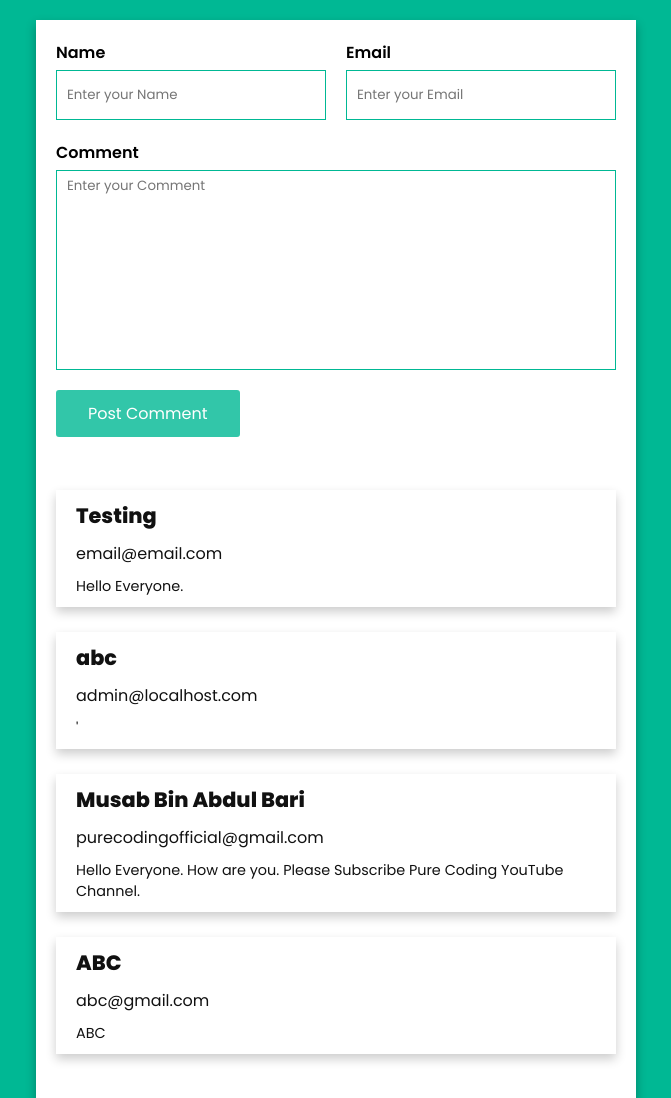
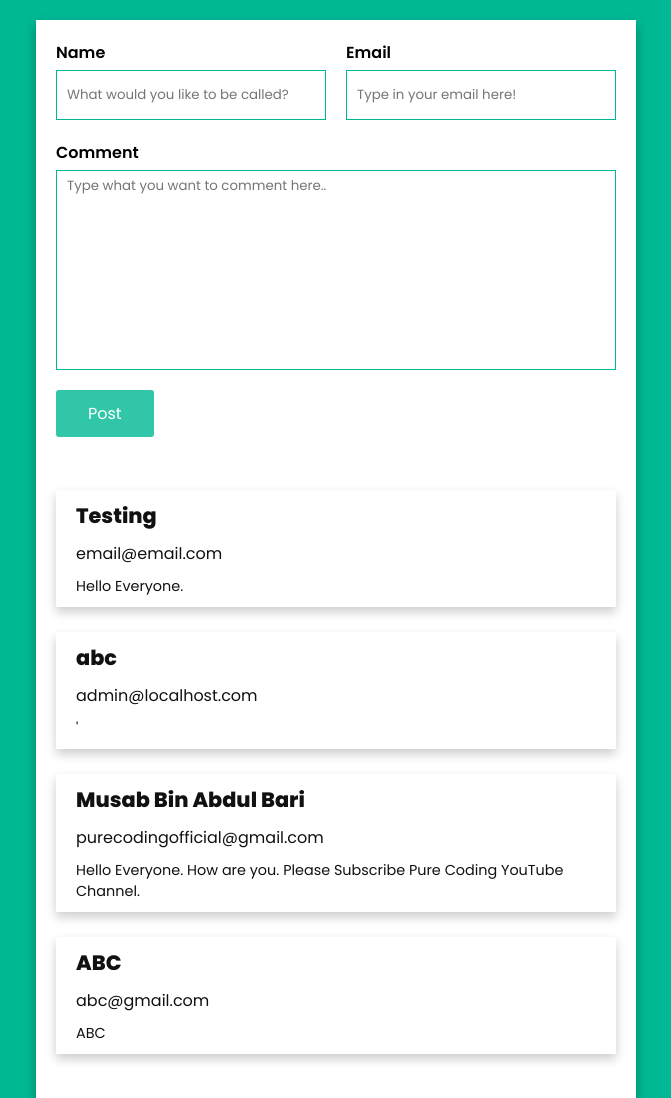
Before and after one commit to NabilAFK/comment, a PHP site: page / in a window 1280 px wide. Shown: the top 1098 px of the page, without its empty margins (304-975 px from the left). Run offline with PHP 8.4, Linux system fonts and the light colour scheme; data comes from the database, SQL or seed files in the repository.

Commit message:
Update index.php

```diff
--- a/index.php
+++ b/index.php
@@ -29,7 +29,7 @@ if (isset($_POST['submit'])) { // Check press or not Post Comment Button
 
 	<link rel="stylesheet" type="text/css" href="style.css">
 
-	<title>Comment System in PHP - Pure Coding</title>
+	<title>Comment System - By Nabil</title>
 </head>
 <body>
 	<div class="wrapper">
@@ -37,19 +37,19 @@ if (isset($_POST['submit'])) { // Check press or not Post Comment Button
 			<div class="row">
 				<div class="input-group">
 					<label for="name">Name</label>
-					<input type="text" name="name" id="name" placeholder="Enter your Name" required>
+					<input type="text" name="name" id="name" placeholder="What would you like to be called?" required>
 				</div>
 				<div class="input-group">
 					<label for="email">Email</label>
-					<input type="email" name="email" id="email" placeholder="Enter your Email" required>
+					<input type="email" name="email" id="email" placeholder="Type in your email here!" required>
 				</div>
 			</div>
 			<div class="input-group textarea">
 				<label for="comment">Comment</label>
-				<textarea id="comment" name="comment" placeholder="Enter your Comment" required></textarea>
+				<textarea id="comment" name="comment" placeholder="Type what you want to comment here.." required></textarea>
 			</div>
 			<div class="input-group">
-				<button name="submit" class="btn">Post Comment</button>
+				<button name="submit" class="btn">Post</button>
 			</div>
 		</form>
 		<div class="prev-comments">
```
